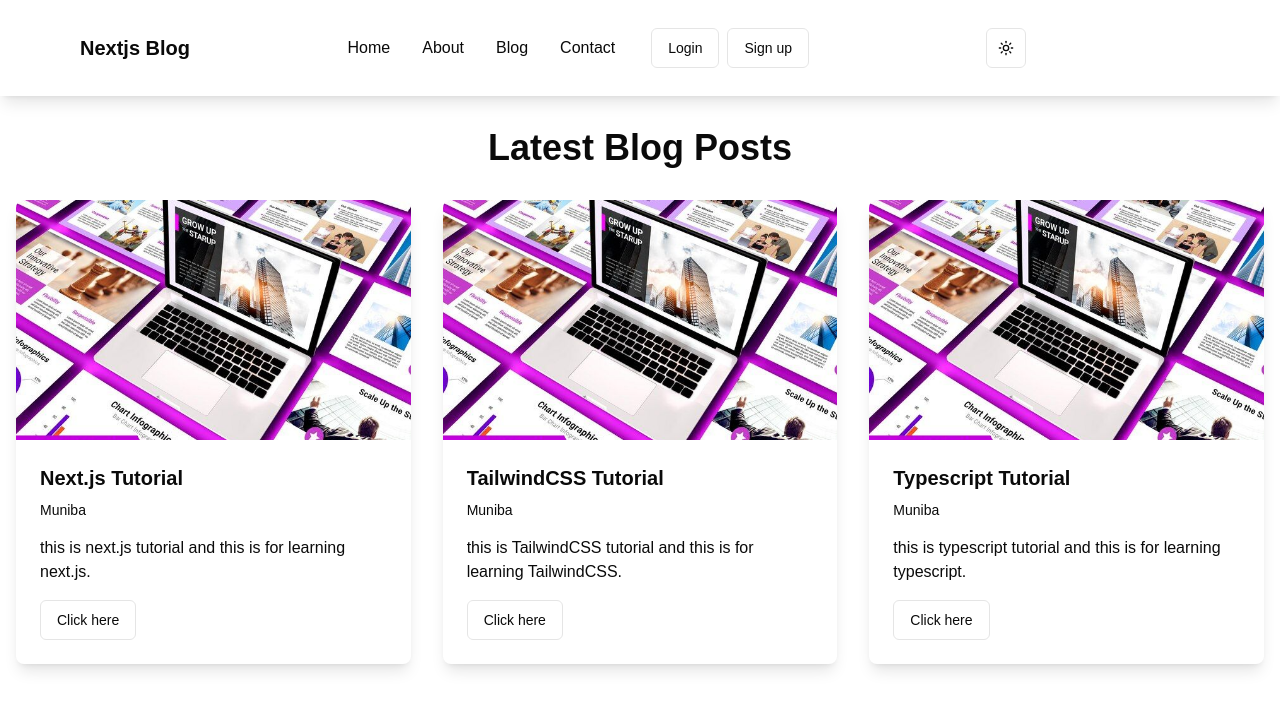
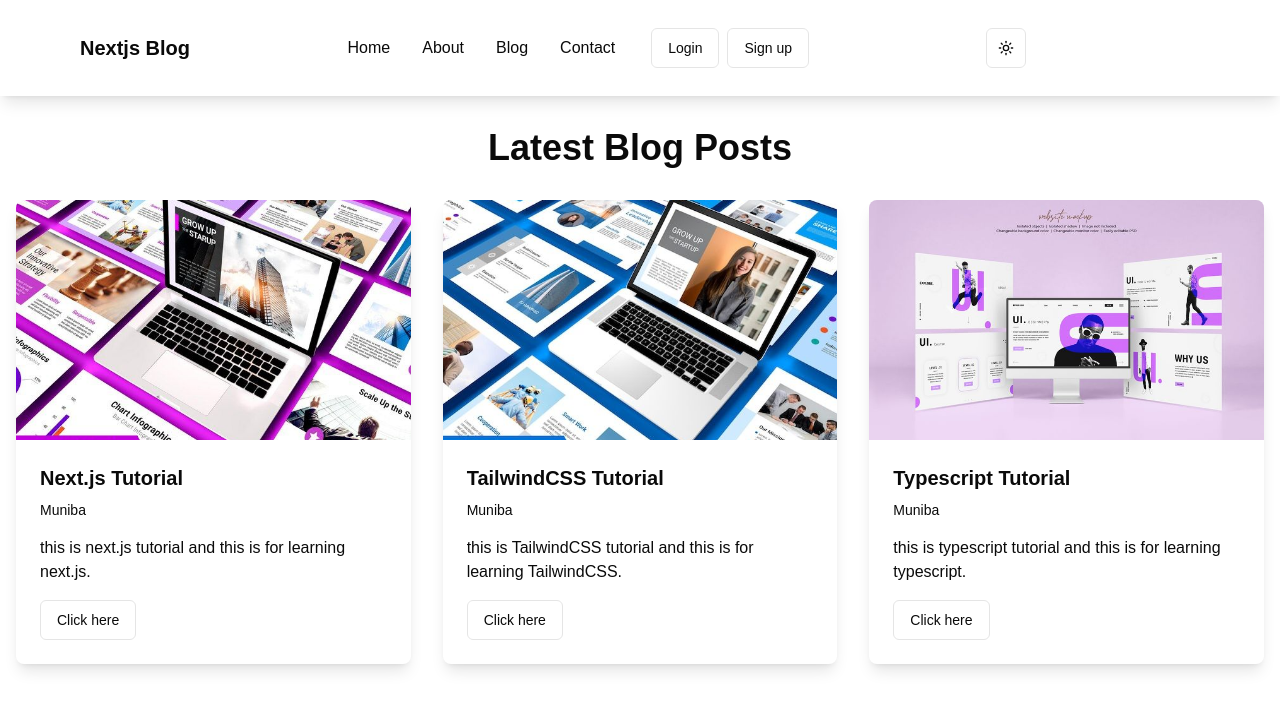
Before and after one commit to munibaweb123/blog-website, a Next.js app: page /blog in a window 1280 px wide. Shown: the top 710 px of the page. Built offline with nearby package versions, Linux system fonts and the light colour scheme.

Commit message:
trying to make blog to show on vercel

```diff
--- a/content/tailwindcss-tutorial.md
+++ b/content/tailwindcss-tutorial.md
@@ -4,7 +4,7 @@ slug: tailwindcss-tutorial
 description: this is TailwindCSS tutorial and this is for learning TailwindCSS.
 date: 30/11/2024
 author: Muniba
-image: /blog/blog1.jpg
+image: /blog/blog2.jpg
 
 ---
 
--- a/content/typescript-tutorial.md
+++ b/content/typescript-tutorial.md
@@ -4,7 +4,7 @@ slug: typescript-tutorial
 description: this is typescript tutorial and this is for learning typescript.
 date: 30/11/2024
 author: Muniba
-image: /blog/blog1.jpg
+image: /blog/blog3.jpg
 
 ---
 
--- a/src/app/blog/page.tsx
+++ b/src/app/blog/page.tsx
@@ -1,11 +1,10 @@
-import { buttonVariants } from "@/components/ui/button"
-import Link from 'next/link';
-import React from 'react';
+import { buttonVariants } from "@/components/ui/button";
+import Link from "next/link";
+import path from "path";
 import fs from "fs/promises";
-import path from "path";
-import matter from "gray-matter"
+import matter from "gray-matter";
 
-// Define interface for blog post structure
+// BlogPost interface
 interface BlogPost {
   title: string;
   description: string;
@@ -14,23 +13,25 @@ interface BlogPost {
   slug: string;
 }
 
+// Fetch blog posts
 async function getBlogPosts(): Promise<BlogPost[]> {
-  const contentDir = path.join(process.cwd(), 'content');
+  const contentDir = path.join(process.cwd(), "content");
   const files = await fs.readdir(contentDir);
 
   const posts = await Promise.all(
     files.map(async (file) => {
       const filePath = path.join(contentDir, file);
-      const fileContent = await fs.readFile(filePath, 'utf-8');
+      const fileContent = await fs.readFile(filePath, "utf-8");
       const { data } = matter(fileContent);
 
-      // Ensure the data matches the BlogPost interface
+      const slug = file.replace(/\.md$/, ""); // Ensure slug is derived
+
       return {
         title: data.title,
         description: data.description,
         author: data.author,
         image: data.image,
-        slug: data.slug
+        slug,
       } as BlogPost;
     })
   );
@@ -44,9 +45,12 @@ const Blog = async () => {
   return (
     <div className="container mx-auto px-4 py-8">
       <h1 className="text-4xl font-bold text-center mb-8">Latest Blog Posts</h1>
-      <div className="grid grid-cols-1 md:grid-cols-2 lg:grid-cols-3 gap-8 ">
+      <div className="grid grid-cols-1 md:grid-cols-2 lg:grid-cols-3 gap-8">
         {blogPosts.map((post) => (
-          <div key={post.slug} className=" rounded-lg shadow-lg overflow-hidden dark:border-2 dark:bg-gray-900">
+          <div
+            key={post.slug}
+            className="rounded-lg shadow-lg overflow-hidden dark:border-2 dark:bg-gray-900"
+          >
             <img
               src={post.image}
               alt={post.title}
@@ -58,8 +62,10 @@ const Blog = async () => {
                 <span>{post.author}</span>
               </div>
               <p className="mb-4">{post.description}</p>
-
-              <Link href={`/blogpost/${post.slug}`} className={buttonVariants({ variant: "outline" })}>
+              <Link
+                href={`/blogpost/${post.slug}`}
+                className={buttonVariants({ variant: "outline" })}
+              >
                 Click here
               </Link>
             </div>
@@ -67,7 +73,7 @@ const Blog = async () => {
         ))}
       </div>
     </div>
-  )
-}
+  );
+};
 
-export default Blog
+export default Blog;
--- a/src/app/blogpost/[slug]/page.tsx
+++ b/src/app/blogpost/[slug]/page.tsx
@@ -1,14 +1,15 @@
-import fs from "fs"
-import rehypeDocument from 'rehype-document'
-import rehypeFormat from 'rehype-format'
-import rehypeStringify from 'rehype-stringify'
-import remarkParse from 'remark-parse'
-import remarkRehype from 'remark-rehype'
-import { unified } from 'unified'
-import matter from "gray-matter"
-import { notFound } from "next/navigation"
-import rehypePrettyCode from "rehype-pretty-code"
-import { transformerCopyButton } from '@rehype-pretty/transformers'
+import fs from "fs/promises";
+import path from "path";
+import rehypeDocument from "rehype-document";
+import rehypeFormat from "rehype-format";
+import rehypeStringify from "rehype-stringify";
+import remarkParse from "remark-parse";
+import remarkRehype from "remark-rehype";
+import { unified } from "unified";
+import matter from "gray-matter";
+import { notFound } from "next/navigation";
+import rehypePrettyCode from "rehype-pretty-code";
+import { transformerCopyButton } from "@rehype-pretty/transformers";
 
 // Define the type for the props
 interface PageProps {
@@ -17,37 +18,40 @@ interface PageProps {
   }>;
 }
 
-export default async function Page({
-  params,
-}: PageProps) {
-  // Await the params since it's a Promise
+// Blog post page
+export default async function Page({ params }: PageProps) {
+  // Await the params as it is a Promise
   const resolvedParams = await params;
   const { slug } = resolvedParams;
 
-  const filepath = `content/${slug}.md`;
+  // Construct the filepath for the markdown file
+  const filepath = path.join(process.cwd(), "content", `${slug}.md`);
 
-  // Check if the file exists, and return a 404 page if not
-  if (!fs.existsSync(filepath)) {
+  try {
+    // Check if the file exists
+    await fs.access(filepath);
+  } catch {
+    // If the file doesn't exist, return a 404 page
     notFound();
-    return;
+    return null; // Return null since we have already sent a 404 response
   }
 
   // Read the content of the markdown file
-  const fileContent = fs.readFileSync(filepath, "utf-8");
+  const fileContent = await fs.readFile(filepath, "utf-8");
   const { content, data } = matter(fileContent);
 
   // Process the markdown content into HTML using unified and rehype
   const processor = unified()
     .use(remarkParse)
     .use(remarkRehype)
-    .use(rehypeDocument, { title: '👋🌍' })
+    .use(rehypeDocument, { title: data.title || "Blog Post" })
     .use(rehypeFormat)
     .use(rehypeStringify)
     .use(rehypePrettyCode, {
       transformers: [
         transformerCopyButton({
-          visibility: 'always',
-          feedbackDuration: 3_000,
+          visibility: "always",
+          feedbackDuration: 3000, // 3 seconds
         }),
       ],
     });
@@ -62,11 +66,11 @@ export default async function Page({
           <h1 className="text-4xl font-bold mb-4">{data.title}</h1>
           <div className="flex items-center text-sm mb-6">
             <span className="mr-4 italic">
-              <span className="font-semibold">Author:</span> By {data.author}
+              <span className="font-semibold">Author:</span> {data.author || "Unknown"}
             </span>
           </div>
           <p className="border-l-4 pl-4 dark:border-gray-50 border-gray-900 text-base mb-8 italic">
-            &quot;{data.description}&quot;
+            &quot;{data.description || "No description provided."}&quot;
           </p>
           <div
             className="prose prose-lg max-w-none dark:prose-invert"
```
